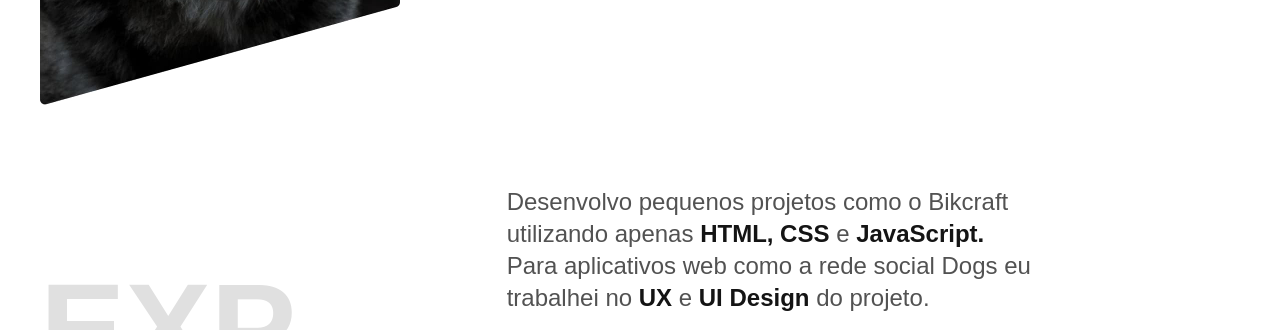
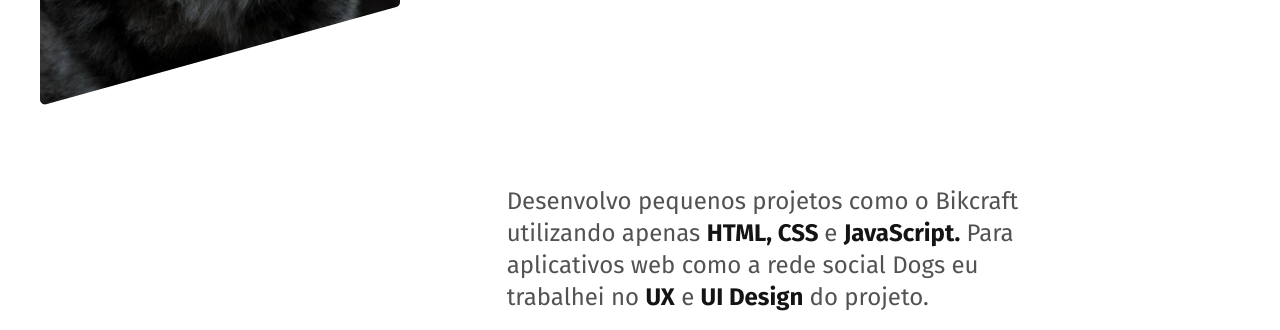
Before and after one commit to ieskagoncalves/ieskagoncalves.github.io, a plain HTML site: page index.html in a window 1280 px wide. Shown: the part 577-907 px from the top of the page. Drawn offline with Linux system fonts and the light colour scheme.

Commit message:
google fonts

```diff
--- a/index.html
+++ b/index.html
@@ -4,6 +4,11 @@
     <meta charset="UTF-8" />
     <meta http-equiv="X-UA-Compatible" content="IE=edge" />
     <meta name="viewport" content="width=device-width, initial-scale=1.0" />
+
+    <!-- ========== GOOGLE FONTS / FIRE SANS ========== -->
+    <link rel="preconnect" href="https://fonts.googleapis.com">
+    <link rel="preconnect" href="https://fonts.gstatic.com" crossorigin>
+    <link href="https://fonts.googleapis.com/css2?family=Fira+Sans:wght@400;700&display=swap" rel="stylesheet">
 
     <!-- ========== CSS ========== -->
     <link rel="stylesheet" href="css/style.min.css" />
```
